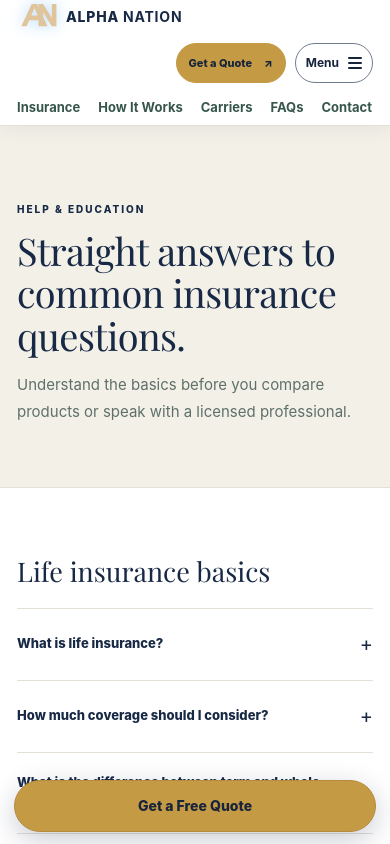
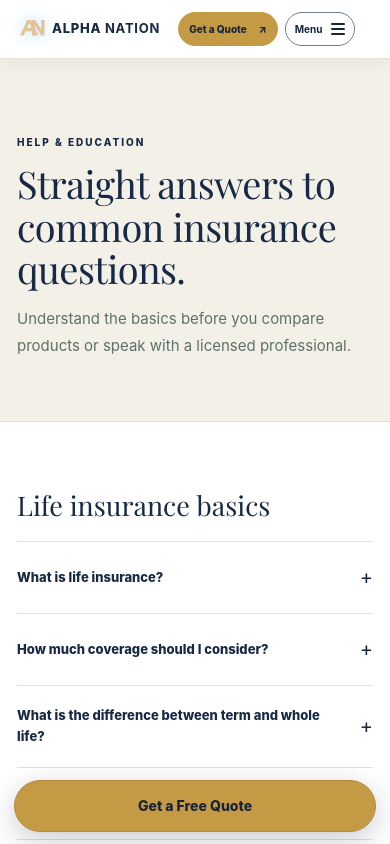
Before and after one commit to alphanationcrm09/alpha-nation-website, a Next.js app: page /faq in a window 390 px wide. Shown: the top 844 px of the page. Built offline with nearby package versions, Linux system fonts and the light colour scheme; no server answers.

Commit message:
Make the public insurance header more compact

```diff
--- a/src/app/brand.css
+++ b/src/app/brand.css
@@ -381,3 +381,25 @@ body{background:var(--an-white);color:var(--an-ink)}
   .an-calc-field{align-items:flex-start}
   .an-calc-input{width:116px}
 }
+
+/* Compact, balanced public-site header */
+.site-header .nav-row{min-height:64px;gap:18px}
+.site-header .alpha-brand{font-size:14px;gap:7px;letter-spacing:.75px}
+.site-header .alpha-mark{width:34px;height:29px}
+.site-header .desktop-nav{gap:clamp(9px,1.15vw,16px)}
+.site-header .desktop-nav a{font-size:10px;letter-spacing:0}
+.site-header .nav-actions{gap:7px}
+.site-header .nav-book-cta,.site-header .nav-cta{min-height:36px;padding:8px 12px;font-size:10px}
+@media(max-width:1100px){
+  .site-header .nav-row{min-height:62px}
+  .site-header .mobile-menu summary{min-height:36px;padding:7px 10px;font-size:11px}
+  .site-header .nav-cta{min-height:36px;padding:8px 11px;font-size:10px}
+}
+@media(max-width:720px){
+  .site-header .nav-row{min-height:58px;flex-wrap:nowrap;padding:0}
+  .site-header .alpha-brand{font-size:13px;gap:5px}
+  .site-header .alpha-mark{width:30px;height:26px}
+  .site-header .mobile-menu summary{min-height:34px;padding:6px 9px;font-size:10px}
+  .site-header .mobile-menu nav a{padding:9px 11px;font-size:12px}
+  .site-header .nav-cta{min-height:34px;padding:7px 10px;font-size:10px}
+}
```
